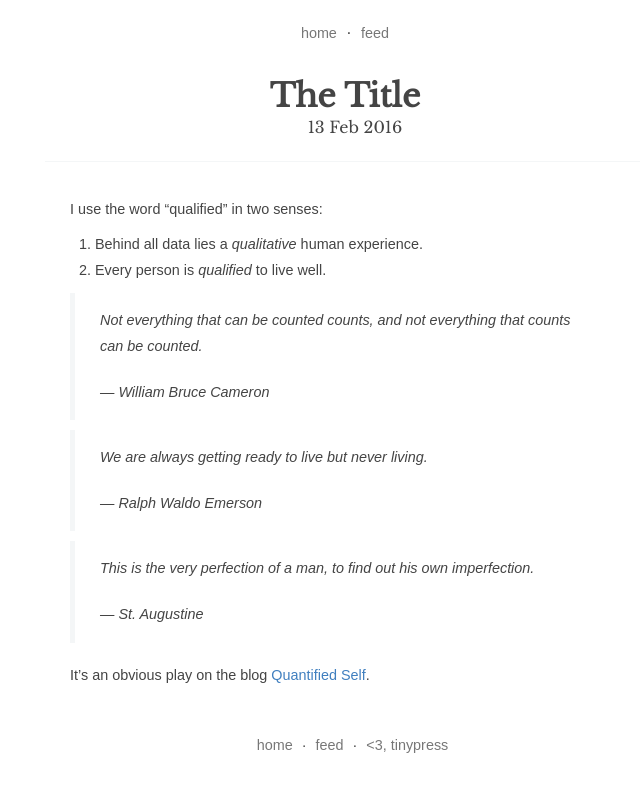
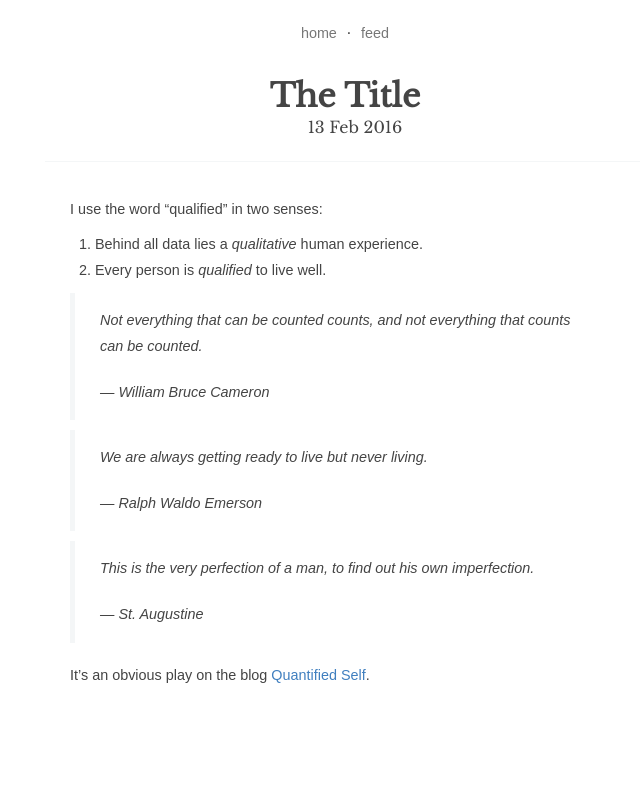
Before and after one commit to Qualified-gad/qualifiedself.github.io, a Jekyll site: the page built from _posts/2016-02-13-the-title.markdown, in a window 1280 px wide. Shown: the top 792 px of the page, without its empty margins (295-935 px from the left). Built offline with Jekyll 4.4.1, drawn with Linux system fonts in a browser that asks for light colours.

Commit message:
remove footer content

```diff
--- a/_layouts/post.html
+++ b/_layouts/post.html
@@ -40,7 +40,6 @@
     </article>
 
     <footer>
-        <a href="/">home</a> &middot; <a href="/feed.xml">feed</a> &middot; <a href="https://tinypress.co/">&lt;3, tinypress</a>
     </footer>
   </div>
 </body>
```
